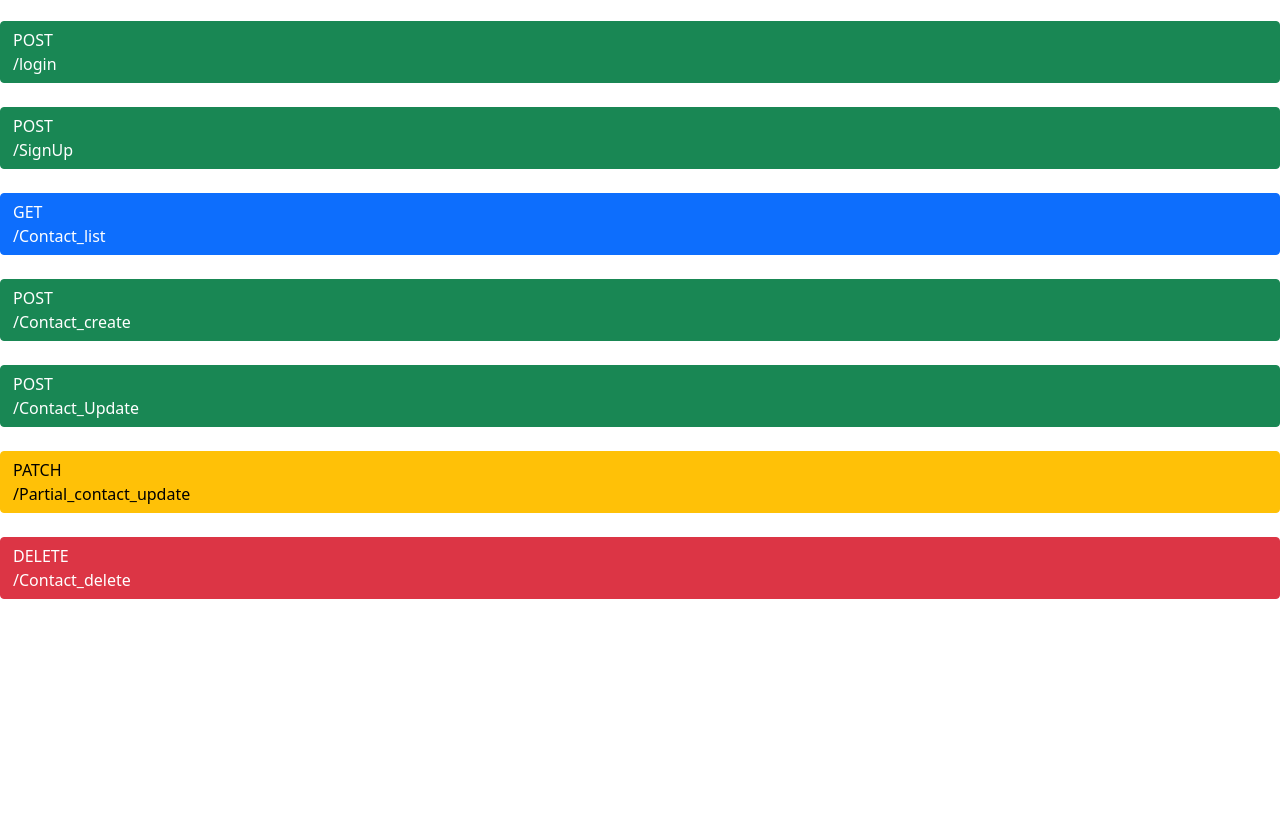
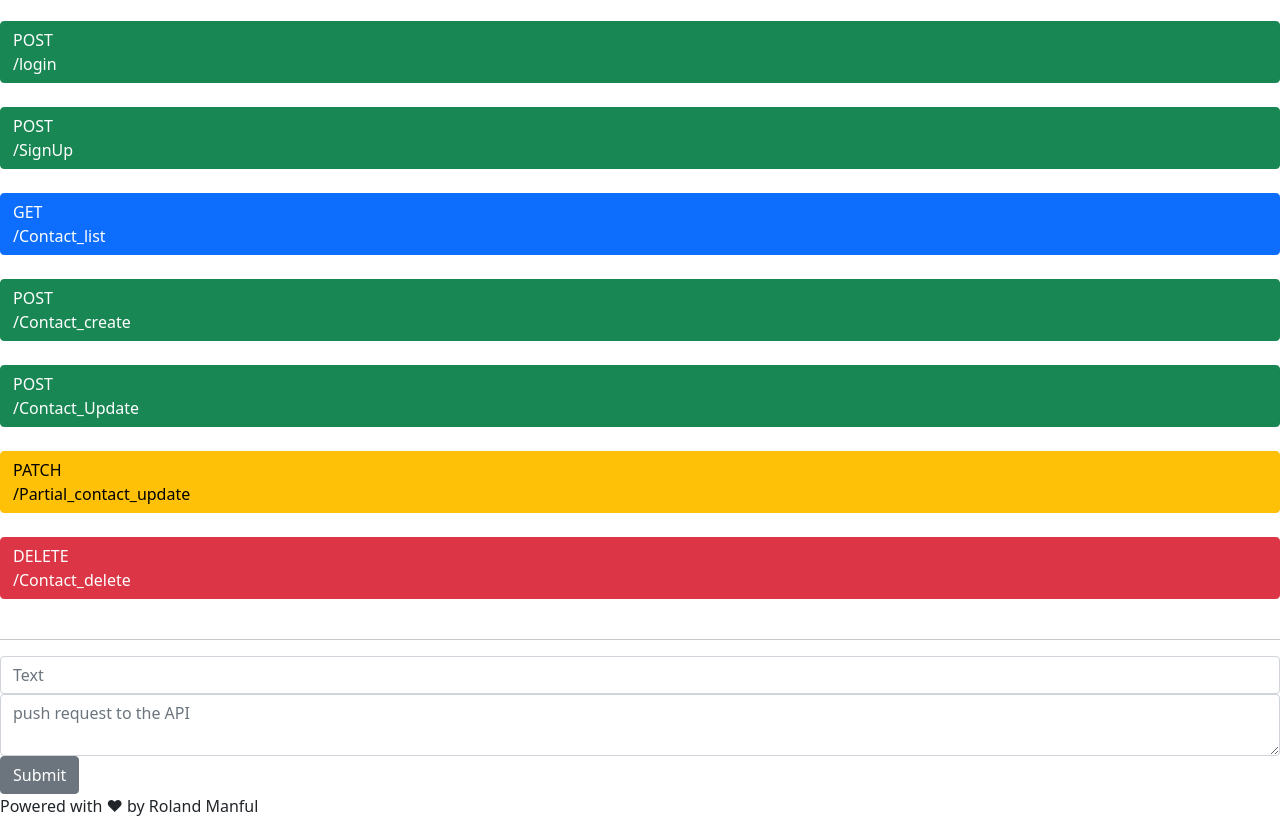
Before and after one commit to RolandM99/BARZAP-JS-fetch-API, a plain HTML site: page index.html in a window 1280 px wide. Shown: the part 132-966 px from the top of the page. Before the commit the page ends 800 px from the top, so only its background shows below. Drawn offline with nearby package versions, Linux system fonts and the light colour scheme.

Commit message:
New commit for HTML file

```diff
--- a/index.html
+++ b/index.html
@@ -12,6 +12,7 @@ crossorigin="anonymous">
 <link href="css/style.css" rel="stylesheet" type="text/css">
 </head>
 <body>
+    <div id="container-body">
     <div id="container">
         <h2 class="display-4 mb-4 " id="title" >FETCH API</h2>
        <div class="d-grid">
@@ -32,7 +33,22 @@ crossorigin="anonymous">
         <button class="btn btn-danger mb-4 mr-4" id="getDelete"> DELETE        /Contact_delete</button>
        </div>
     </div>
+    <hr>
+    <div id="output"></div>
+    <form id="addPost">
+        <div class="form-group">
+            <input type="text" id="titlle" class="form-control" placeholder="Text">
+        </div>
+        <div class="form-group">
+            <textarea id="body" class="form-control" placeholder="push request to the API"></textarea>
+        </div>
+        <input type="submit" class="btn btn-secondary" value="Submit">
+    </form>
+    </div>
 
     <script src="demo.js"></script>
 </body>
+<footer id="foot">
+    <p>Powered with &#x2764; by Roland Manful</p>
+</footer>
 </html>
```
